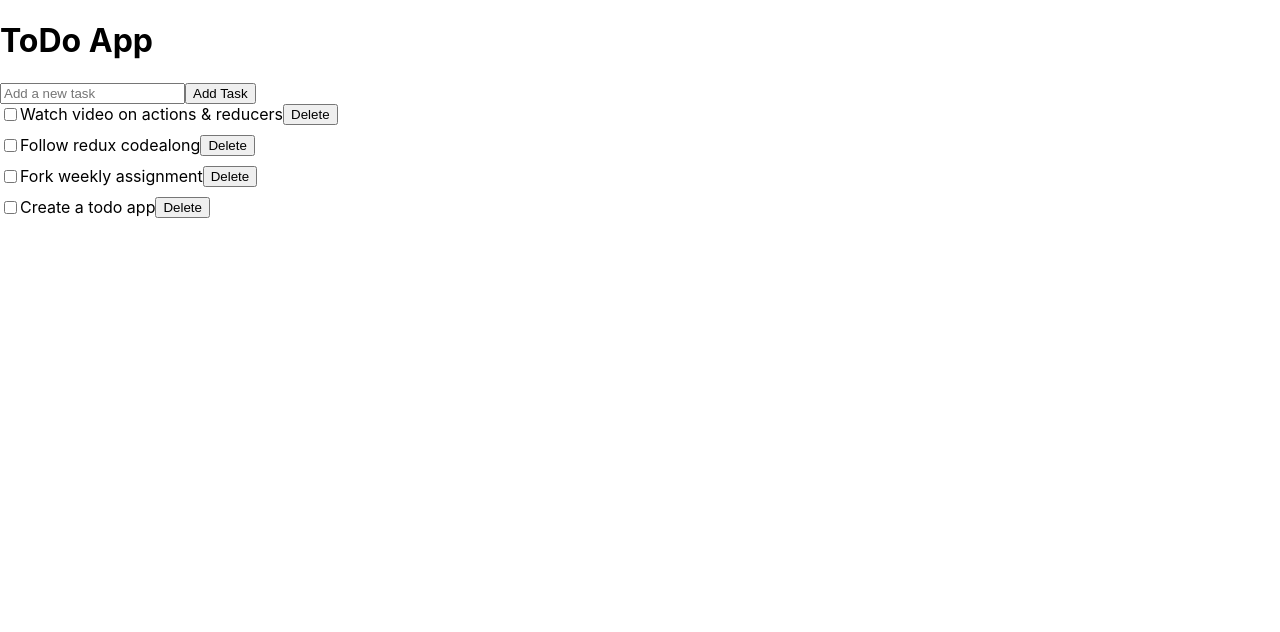
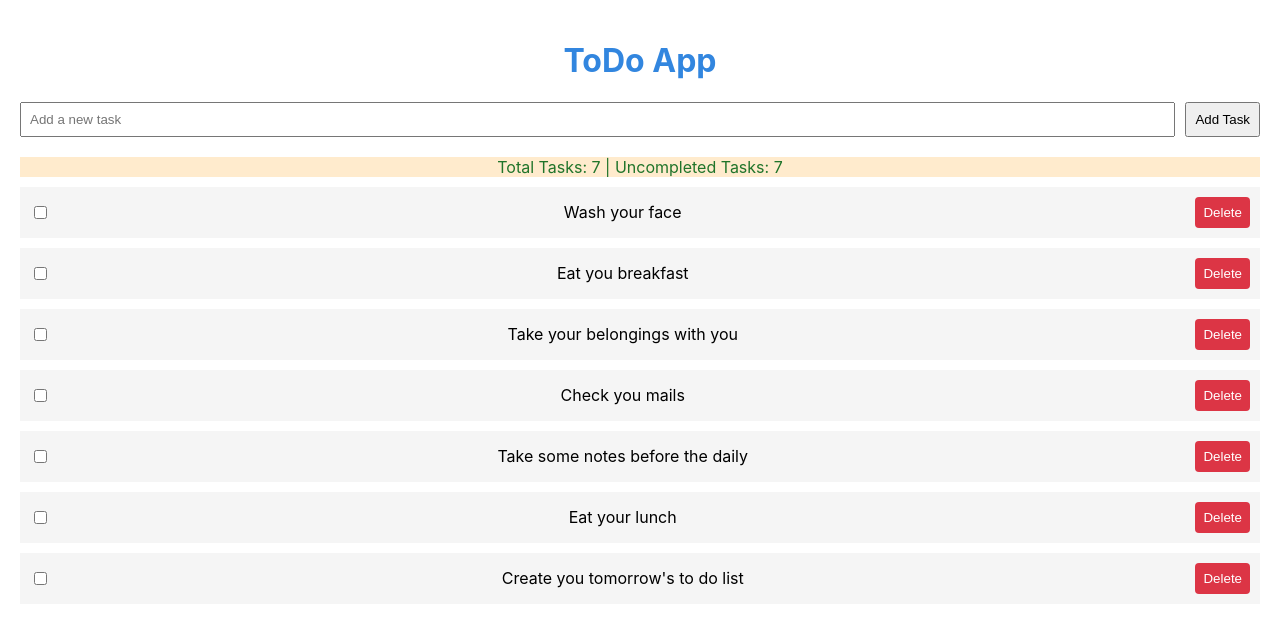
Before and after one commit to ozanugurozturk/project-todos-redux-OzanUgurOzturk, a React (Vite) app: page / in a window 1280 px wide. Shown: the top 632 px of the page. Built offline with nearby package versions, Linux system fonts and the light colour scheme.

Commit message:
Default Tasks are edited with
- Some styling initializations

```diff
--- a/src/App.css
+++ b/src/App.css
@@ -1,19 +1,63 @@
 .app {
-  max-width: 400px;
+  max-width: 600px; /* Adjust the max-width based on your design */
   margin: auto;
   padding: 20px;
 }
 
+.todo-app {
+  text-align: center;
+}
+
+/* AddTaskForm.css */
+
+.add-task-form {
+  margin-top: 20px;
+  display: flex;
+  justify-content: space-between;
+}
+
+.add-task-form input {
+  flex: 1;
+  margin-right: 10px;
+  padding: 8px;
+}
+
+.add-task-form button {
+  padding: 8px;
+  cursor: pointer;
+}
+
+/* TaskList.css */
+
+.task-list {
+  margin-top: 20px;
+}
+
+/* UniqueTask.css */
+
 .task {
   display: flex;
   align-items: center;
+  justify-content: space-between;
+  background-color: #f5f5f5; /* Light background color */
+  padding: 10px;
   margin-bottom: 10px;
 }
 
 .completed {
   text-decoration: line-through;
+  color: #777; /* Dim color for completed tasks */
 }
 
-.add-task-form {
-  margin-top: 20px;
+.task button {
+  padding: 8px;
+  cursor: pointer;
+  background-color: #dc3545; /* Red color for the delete button */
+  color: #fff; /* White text color */
+  border: none;
+  border-radius: 4px;
 }
+
+.task button:hover {
+  background-color: #c82333; /* Darker red on hover */
+}
--- a/src/components/TaskList.jsx
+++ b/src/components/TaskList.jsx
@@ -2,6 +2,7 @@ import React from "react";
 import { useSelector, useDispatch } from "react-redux";
 import { toggleComplete, deleteTask } from "../reducers/tasks";
 import UniqueTask from "./UniqueTask";
+import "../style/TaskList.css";
 
 export const TaskList = () => {
   const tasks = useSelector((state) => state.tasks);
@@ -14,9 +15,14 @@ export const TaskList = () => {
   const handleDelete = (taskId) => {
     dispatch(deleteTask(taskId));
   };
+  const totalTasks = tasks.length;
+  const uncompletedTasks = tasks.filter((task) => !task.complete).length;
 
   return (
     <div className="task-list">
+      <div className="task-count">
+        Total Tasks: {totalTasks} | Uncompleted Tasks: {uncompletedTasks}
+      </div>
       {tasks.map((task) => (
         <UniqueTask
           key={task.id}
--- a/src/components/ToDoApp.jsx
+++ b/src/components/ToDoApp.jsx
@@ -1,6 +1,7 @@
 import React from "react";
 import { TaskList } from "./TaskList";
 import { AddTaskForm } from "./AddTaskForm";
+import "../style/ToDoApp.css";
 
 const TodoApp = () => {
   return (
--- a/src/reducers/tasks.jsx
+++ b/src/reducers/tasks.jsx
@@ -3,10 +3,13 @@ import { createSlice } from "@reduxjs/toolkit";
 export const tasks = createSlice({
   name: "tasks",
   initialState: [
-    { id: 1, text: "Watch video on actions & reducers", complete: false },
-    { id: 2, text: "Follow redux codealong", complete: false },
-    { id: 3, text: "Fork weekly assignment", complete: false },
-    { id: 4, text: "Create a todo app", complete: false },
+    { id: 1, text: "Wash your face", complete: false },
+    { id: 2, text: "Eat you breakfast", complete: false },
+    { id: 3, text: "Take your belongings with you", complete: false },
+    { id: 4, text: "Check you mails", complete: false },
+    { id: 5, text: "Take some notes before the daily", complete: false },
+    { id: 6, text: "Eat your lunch", complete: false },
+    { id: 7, text: "Create you tomorrow's to do list", complete: false },
   ],
   reducers: {
     addTask: (state, action) => {
--- /dev/null
+++ b/src/style/TaskList.css
@@ -0,0 +1,10 @@
+.task-list {
+  margin-top: 20px;
+}
+
+.task-count {
+  font-size: 16px;
+  margin-bottom: 10px;
+  background-color: blanchedalmond;
+  color: #20742a;
+}
--- /dev/null
+++ b/src/style/ToDoApp.css
@@ -0,0 +1,8 @@
+.todo-app {
+    text-align: center;
+    padding: 20px;
+  }
+
+  h1 {
+    color: #3286df;
+  }
```
